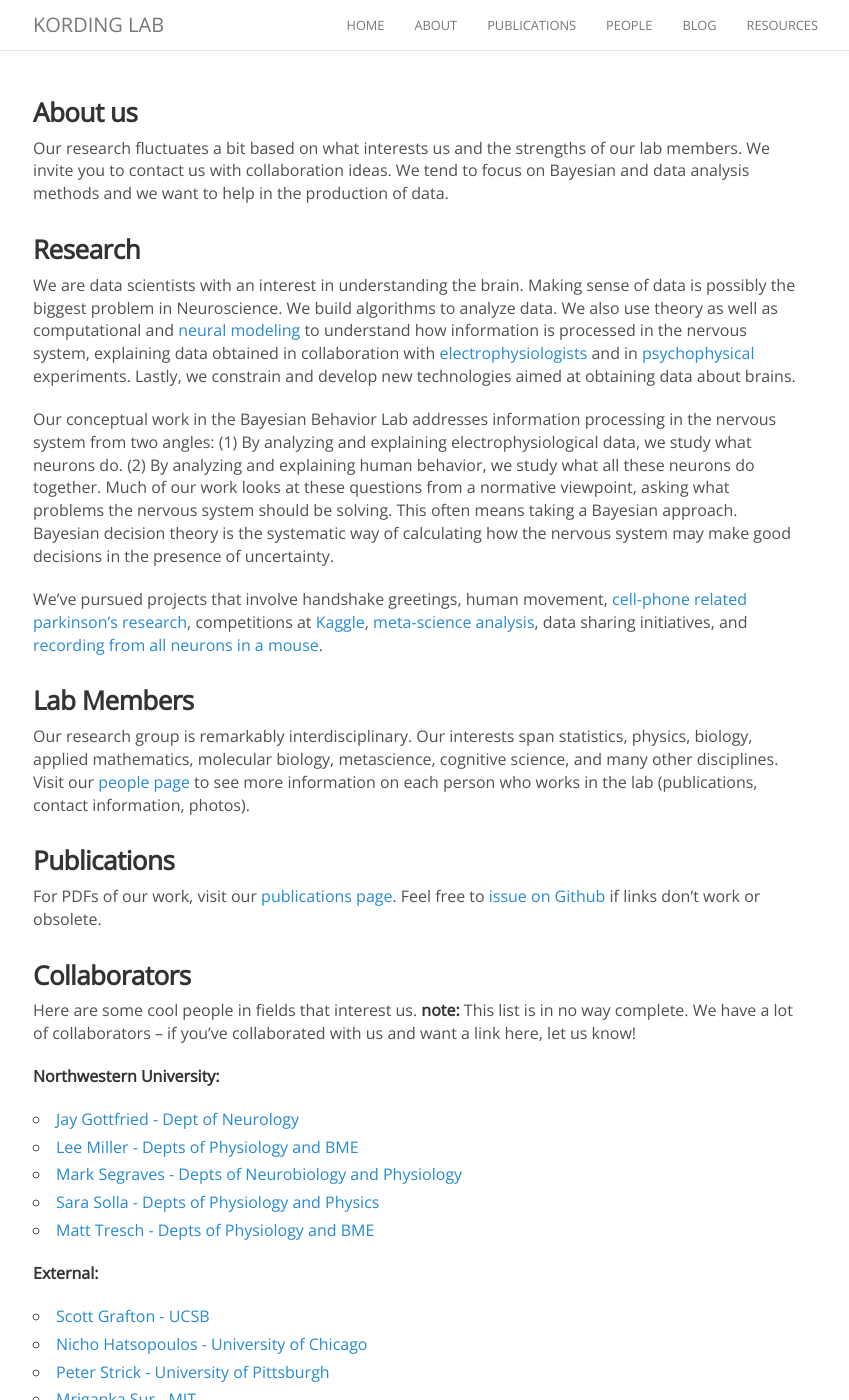
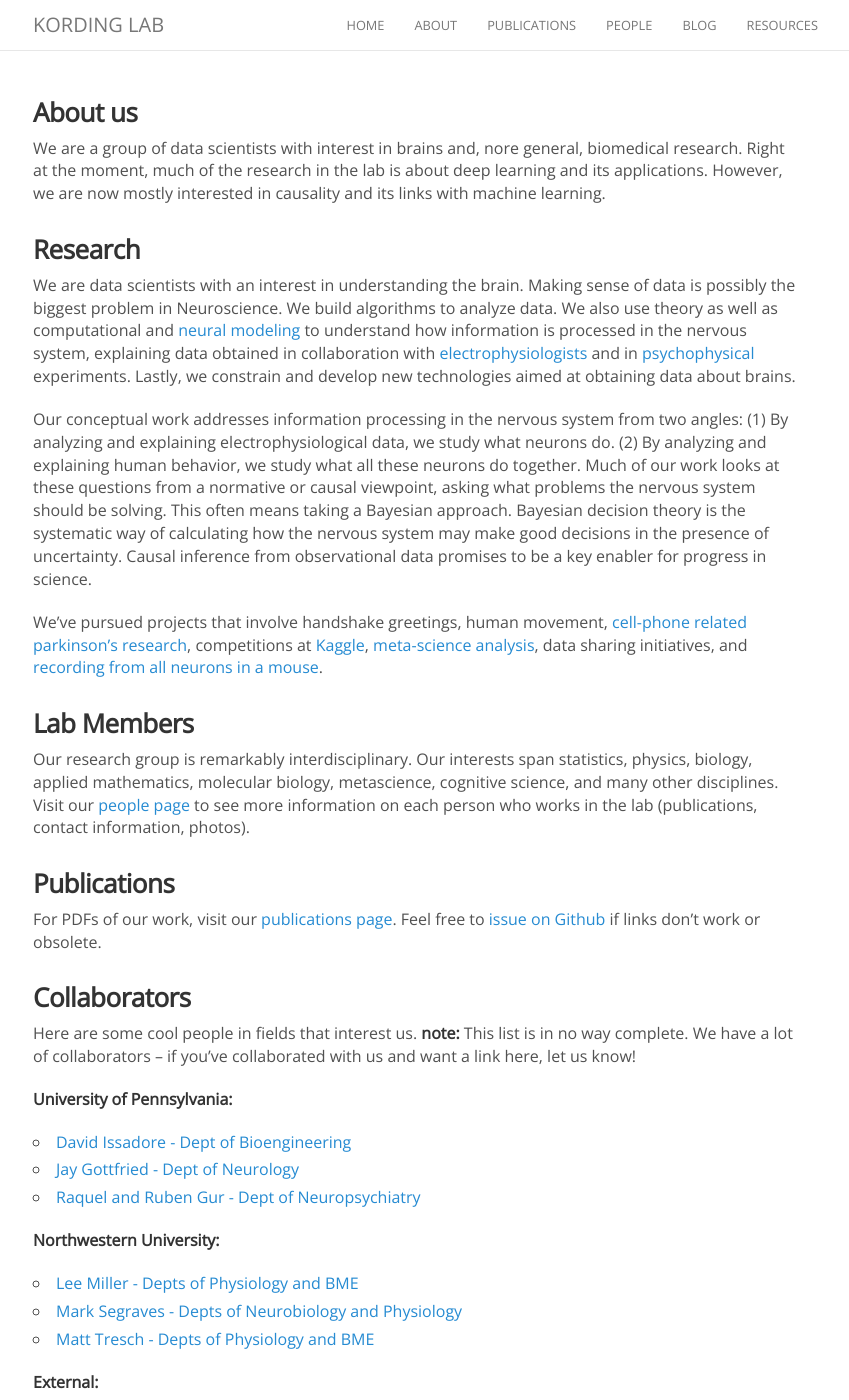
Before and after one commit to KordingLab/KordingLab.github.io, a Jekyll site: the page built from about.md, in a window 1280 px wide and 1400 px high. Shown: the whole window, without its empty margins (222-1071 px from the left). Built offline with Jekyll 4.4.1, drawn with Linux system fonts in a browser that asks for light colours; nearby versions of some CDN libraries; comment, search, counter and statistics services are not loaded; some of the changed text lies outside the part shown.

Commit message:
simplified. Updated to upenn. Introducd causality.

```diff
--- a/about.md
+++ b/about.md
@@ -4,16 +4,14 @@ permalink: /about/
 ---
 
 ### About us
-
-Our research fluctuates a bit based on what interests us and the strengths of our lab members. We invite you to contact us with collaboration ideas. We tend to focus on Bayesian and data analysis methods and we want to help in the production of data.
-
+We are a group of data scientists with interest in brains and, nore general, biomedical research. Right at the moment, much of the research in the lab is about deep learning and its applications. However, we are now mostly interested in causality and its links with machine learning.
 
 ### Research
 
 We are data scientists with an interest in understanding the brain. Making sense of data is possibly the biggest problem in Neuroscience. We build algorithms to analyze data. We also use theory as well as computational and [neural modeling](https://en.wikipedia.org/wiki/Computational_neuroscience) to understand how information is processed in the nervous system, explaining data obtained in collaboration with [electrophysiologists](https://en.wikipedia.org/wiki/Electrophysiology) and in [psychophysical](https://en.wikipedia.org/wiki/Psychophysics) experiments. Lastly, we constrain and develop new technologies aimed at obtaining data about brains.
 
 
-Our conceptual work in the Bayesian Behavior Lab addresses information processing in the nervous system from two angles: (1) By analyzing and explaining electrophysiological data, we study what neurons do. (2) By analyzing and explaining human behavior, we study what all these neurons do together. Much of our work looks at these questions from a normative viewpoint, asking what problems the nervous system should be solving. This often means taking a Bayesian approach. Bayesian decision theory is the systematic way of calculating how the nervous system may make good decisions in the presence of uncertainty.
+Our conceptual work addresses information processing in the nervous system from two angles: (1) By analyzing and explaining electrophysiological data, we study what neurons do. (2) By analyzing and explaining human behavior, we study what all these neurons do together. Much of our work looks at these questions from a normative or causal viewpoint, asking what problems the nervous system should be solving. This often means taking a Bayesian approach. Bayesian decision theory is the systematic way of calculating how the nervous system may make good decisions in the presence of uncertainty. Causal inference from observational data promises to be a key enabler for progress in science.
 
 We've pursued projects that involve handshake greetings, human movement, [cell-phone related parkinson's research](http://journal.frontiersin.org/article/10.3389/fneur.2012.00158/abstract), competitions at [Kaggle](https://www.kaggle.com/), [meta-science analysis](http://www.nature.com/nature/journal/v489/n7415/full/489201a.html), data sharing initiatives, and [recording from all neurons in a mouse](http://journals.plos.org/ploscompbiol/article?id=10.1371/journal.pcbi.1002291).
 
@@ -32,13 +30,14 @@ For PDFs of our work, visit our [publications page](http://kordinglab.com/public
 
 Here are some cool people in fields that interest us. **note:** This list is in no way complete. We have a lot of collaborators -- if you've collaborated with us and want a link here, let us know!
 
+**University of Pennsylvania:**
+- [David Issadore - Dept of Bioengineering](http://cnt.upenn.edu/david-issadore)
+- [Jay Gottfried - Dept of Neurology](http://labs.feinberg.northwestern.edu/gottfried/)
+- [Raquel and Ruben Gur - Dept of Neuropsychiatry](http://www.med.upenn.edu/bbl/faculty-regur.html)
 
 **Northwestern University:**
-
-- [Jay Gottfried - Dept of Neurology](http://labs.feinberg.northwestern.edu/gottfried/)
 - [Lee Miller - Depts of Physiology and BME](http://physio.northwestern.edu/)
 - [Mark Segraves - Depts of Neurobiology and Physiology](http://www.neurobiology.northwestern.edu/people/core-faculty/mark-segraves.html)
-- [Sara Solla - Depts of Physiology and Physics](http://www.physics.northwestern.edu/people/personalpages/ssolla.html)
 - [Matt Tresch - Depts of Physiology and BME](http://www.mccormick.northwestern.edu/biomedical/)
 
 
@@ -48,16 +47,4 @@ Here are some cool people in fields that interest us. **note:** This list is in
 - [Nicho Hatsopoulos - University of Chicago](http://pondside.uchicago.edu/oba/faculty/Hatsopoulos/lab/)
 - [Peter Strick - University of Pittsburgh](http://www.cnbc.cmu.edu/faculty/strick-peter-l/view-details)
 - [Mriganka Sur - MIT](http://surlab.mit.edu/)
-- [Christine Thomas - University of Miami](http://www.miamiproject.med.miami.edu/page.aspx?pid=325)
 - [Rob Turner - University of Pittsburgh](http://www.neurobio.pitt.edu/faculty/turner.htm)
-
-
-**Organization:**
-
-- Northwestern University
-- RIC: Rehabilitation Institute of Chicago
-- SMPP: Sensory Motor Performance Program
-- Department of Physiology
-- Department of Physical Medicine and Rehabilitation
-- Department of Engineering Sciences and Applied Math
-- Interdepartmental Neuroscience Program
```
